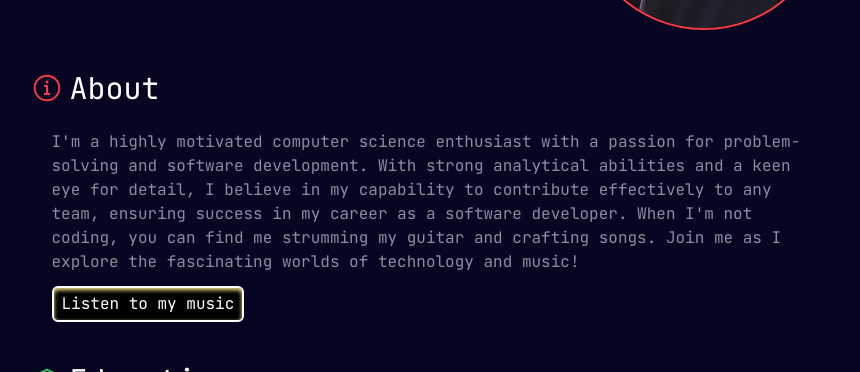
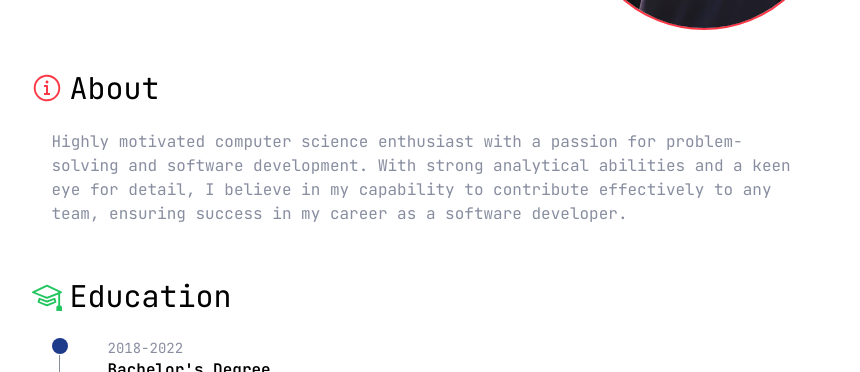
Before and after one commit to KriteshTimsina/portfolio-v2, a React (Vite) app: page / in a window 1280 px wide. Shown: the part 354-726 px from the top of the page, without its empty margins (210-1070 px from the left). Built offline with nearby package versions, Linux system fonts and the light colour scheme; no server answers.

Commit message:
feat: store theme in local storage

```diff
--- a/src/App.tsx
+++ b/src/App.tsx
@@ -1,10 +1,8 @@
 import Header from "./components/Header";
-import { useTheme } from "./contexts/ThemeContext";
 import Main from "./pages";
-import BlogPage from "./pages/Blogs/BlogPage";
 import { BrowserRouter, Routes, Route } from "react-router-dom";
-import BlogsAll from "./pages/Blogs/BlogsAll";
 import NotFound from "./pages/NotFound";
+import { useTheme } from "./hooks/useTheme";
 
 function App() {
   const theme = useTheme();
@@ -16,8 +14,6 @@ function App() {
           <Header />
           <Routes>
             <Route path="/" element={<Main />} />
-            <Route path="/blog" element={<BlogsAll />} />
-            <Route path="/blog/:slug" element={<BlogPage />} />
             <Route path="*" element={<NotFound />} />
           </Routes>
         </BrowserRouter>
--- a/src/components/Header.tsx
+++ b/src/components/Header.tsx
@@ -1,5 +1,5 @@
 import { DarkModeSwitch } from "react-toggle-dark-mode";
-import { useTheme } from "../contexts/ThemeContext";
+import { useTheme } from "../hooks/useTheme";
 import logo from "../assets/logo.png";
 const Header = () => {
   const theme = useTheme();
--- /dev/null
+++ b/src/components/Wrapper.tsx
@@ -0,0 +1,19 @@
+import React from "react";
+
+const Wrapper = ({
+  children,
+  className,
+}: {
+  children: React.ReactNode;
+  className?: string;
+}) => {
+  return (
+    <div
+      className={`px-5 mx-auto w-full max-w-4xl md:px-5 lg:px-0 md:w-2xl ${className}`}
+    >
+      {children}
+    </div>
+  );
+};
+
+export default Wrapper;
--- a/src/contexts/ThemeContext.tsx
+++ b/src/contexts/ThemeContext.tsx
@@ -1,17 +1,19 @@
-import { createContext, useState, useContext } from "react";
+import { createContext, useState } from "react";
 
-export const ThemeContext = createContext({
-  isDarkTheme: true,
-  toggleTheme: () => {},
-});
-export const useTheme = (): {
+type ThemeContextProps = {
   isDarkTheme: boolean;
-  toggleTheme: any;
-} => useContext(ThemeContext);
+  toggleTheme: VoidFunction;
+};
+
+export const ThemeContext = createContext<ThemeContextProps | null>(null);
 
 function ThemeProvider({ children }: { children: JSX.Element }): JSX.Element {
-  const [isDarkTheme, setIsDarkTheme] = useState(true);
-  const toggleTheme = (): void => {
+  const [isDarkTheme, setIsDarkTheme] = useState(
+    localStorage.getItem("isDarkTheme") === "true"
+  );
+
+  const toggleTheme = () => {
+    localStorage.setItem("isDarkTheme", String(!isDarkTheme));
     setIsDarkTheme(!isDarkTheme);
   };
 
--- /dev/null
+++ b/src/hooks/useTheme.tsx
@@ -0,0 +1,13 @@
+import { useContext } from "react";
+import { ThemeContext } from "../contexts/ThemeContext";
+
+export const useTheme = (): {
+  isDarkTheme: boolean;
+  toggleTheme: VoidFunction;
+} => {
+  const theme = useContext(ThemeContext);
+  if (theme === null) {
+    throw new Error("useTheme must be used within a ThemeProvider");
+  }
+  return theme;
+};
--- a/src/pages/About.tsx
+++ b/src/pages/About.tsx
@@ -3,20 +3,19 @@ import CallToAction from "../components/CallToAction";
 
 const About = () => {
   return (
-    <div className="flex flex-col mt-10 gap-6">
-      <section className="flex items-center gap-2 text-3xl ">
+    <div className="flex flex-col gap-6 mt-10">
+      <section className="flex gap-2 items-center text-3xl">
         <RxInfoCircled className="text-primary" />
         <h1>About</h1>
       </section>
       <section className="px-5 text-typography">
         <p className="mb-3 selection:bg-yellow-300">
-        I'm a highly motivated computer science enthusiast with a passion for problem-solving and software development. With strong analytical abilities and a keen eye for detail, I believe in my capability to contribute effectively to any team, ensuring success in my career as a software developer.
-        When I'm not coding, you can find me strumming my guitar and crafting songs. Join me as I explore the fascinating worlds of technology and music!
+          Highly motivated computer science enthusiast with a passion for
+          problem-solving and software development. With strong analytical
+          abilities and a keen eye for detail, I believe in my capability to
+          contribute effectively to any team, ensuring success in my career as a
+          software developer.
         </p>
-        <CallToAction
-          href="https://www.youtube.com/@kritstims"
-          title="Listen to my music"
-        />
       </section>
     </div>
   );
--- a/src/pages/index.tsx
+++ b/src/pages/index.tsx
@@ -4,7 +4,6 @@ import Education from "./Education";
 import Experience from "./Experience";
 import Skills from "./Skills";
 import ProjectPage from "./ProjectPage";
-import Blogs from "./Blogs/Blogs";
 
 const Main = () => {
   return (
@@ -15,7 +14,6 @@ const Main = () => {
       <Experience />
       <Skills />
       <ProjectPage />
-      <Blogs />
     </div>
   );
 };
```
